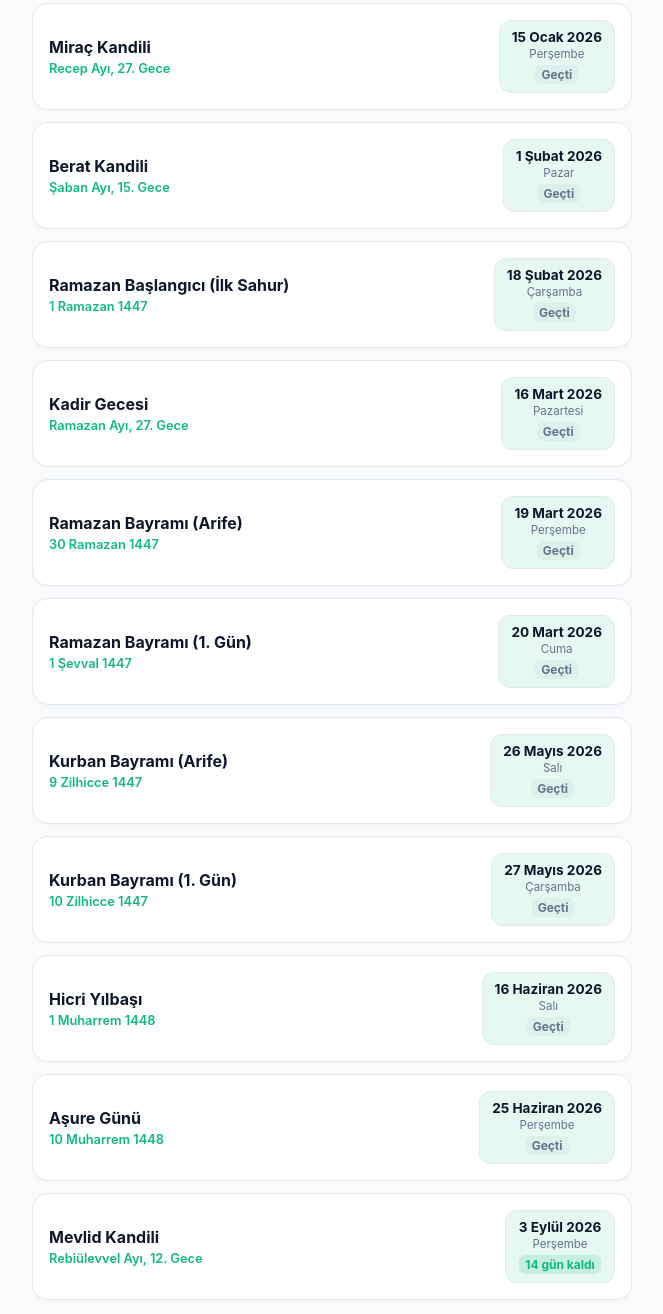
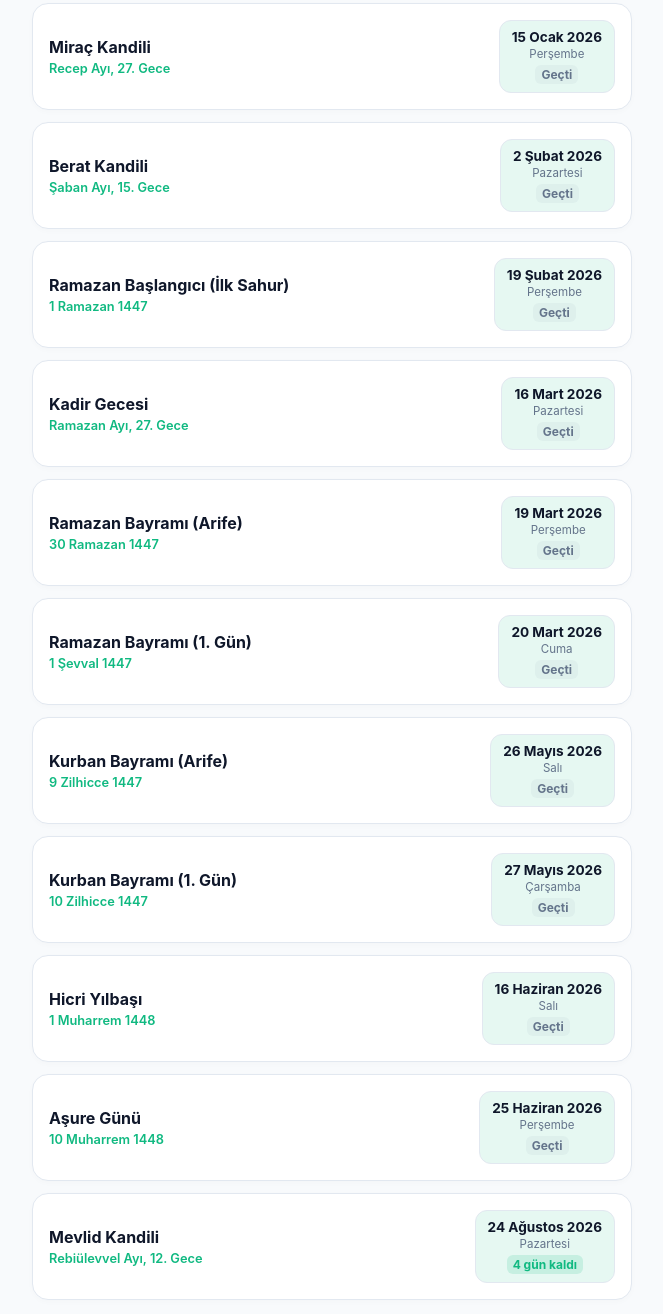
Before and after one commit to ayetinvakti/dini-gunler, a plain HTML site: page index.html in a window 1280 px wide. Shown: the part 326-1640 px from the top of the page, without its empty margins (308-971 px from the left). Drawn offline with Linux system fonts and the light colour scheme.

Commit message:
Update index.html

```diff
--- a/index.html
+++ b/index.html
@@ -192,7 +192,6 @@
             margin-top: 2px;
         }
 
-        /* Yeni Eklenen Kalan Gün Sayacı Tasarımı */
         .day-countdown {
             font-size: 0.75rem;
             font-weight: 700;
@@ -271,26 +270,26 @@
             </div>
         </div>
 
-        <div class="day-card" data-date="2026-02-01">
+        <div class="day-card" data-date="2026-02-02">
             <div class="day-info">
                 <div class="day-name" data-i18n="berat_kandili">Berat Kandili</div>
                 <div class="day-hicri" data-i18n="berat_hicri">Şaban Ayı, 15. Gece</div>
             </div>
             <div class="day-date-badge">
-                <div class="day-date" data-i18n="tarih_3">1 Şubat 2026</div>
-                <div class="day-dayname" data-i18n="pazar">Pazar</div>
+                <div class="day-date" data-i18n="tarih_3">2 Şubat 2026</div>
+                <div class="day-dayname" data-i18n="pazartesi">Pazartesi</div>
                 <div class="day-countdown">...</div>
             </div>
         </div>
 
-        <div class="day-card" data-date="2026-02-18">
+        <div class="day-card" data-date="2026-02-19">
             <div class="day-info">
                 <div class="day-name" data-i18n="ramazan_baslangic">Ramazan Başlangıcı (İlk Sahur)</div>
                 <div class="day-hicri" data-i18n="hicri_1">1 Ramazan 1447</div>
             </div>
             <div class="day-date-badge">
-                <div class="day-date" data-i18n="tarih_4">18 Şubat 2026</div>
-                <div class="day-dayname" data-i18n="carsamba">Çarşamba</div>
+                <div class="day-date" data-i18n="tarih_4">19 Şubat 2026</div>
+                <div class="day-dayname" data-i18n="persembe">Perşembe</div>
                 <div class="day-countdown">...</div>
             </div>
         </div>
@@ -379,14 +378,14 @@
             </div>
         </div>
 
-        <div class="day-card" data-date="2026-09-03">
+        <div class="day-card" data-date="2026-08-24">
             <div class="day-info">
                 <div class="day-name" data-i18n="mevlid_kandili">Mevlid Kandili</div>
                 <div class="day-hicri" data-i18n="mevlid_hicri">Rebiülevvel Ayı, 12. Gece</div>
             </div>
             <div class="day-date-badge">
-                <div class="day-date" data-i18n="tarih_12">3 Eylül 2026</div>
-                <div class="day-dayname" data-i18n="persembe">Perşembe</div>
+                <div class="day-date" data-i18n="tarih_12">24 Ağustos 2026</div>
+                <div class="day-dayname" data-i18n="pazartesi">Pazartesi</div>
                 <div class="day-countdown">...</div>
             </div>
         </div>
@@ -398,7 +397,6 @@
 </div>
 
 <script>
-    // Tam Kapsamlı Dil Sözlüğü
     const translations = {
         tr: {
             dini_gunler_title: "Dini Günler | Ayetin Vakti",
@@ -437,8 +435,8 @@
             hicri_7: "10 Muharrem 1448",
             tarih_1: "25 Aralık 2025",
             tarih_2: "15 Ocak 2026",
-            tarih_3: "1 Şubat 2026",
-            tarih_4: "18 Şubat 2026",
+            tarih_3: "2 Şubat 2026",
+            tarih_4: "19 Şubat 2026",
             tarih_5: "16 Mart 2026",
             tarih_6: "19 Mart 2026",
             tarih_7: "20 Mart 2026",
@@ -446,7 +444,7 @@
             tarih_9: "27 Mayıs 2026",
             tarih_10: "16 Haziran 2026",
             tarih_11: "25 Haziran 2026",
-            tarih_12: "3 Eylül 2026",
+            tarih_12: "24 Ağustos 2026",
             footer_text: "Huzur ve İbadet Rehberliğiniz",
             bugun: "Bugün ✨",
             gecmis: "Geçti",
@@ -489,8 +487,8 @@
             hicri_7: "10 Muharram 1448",
             tarih_1: "December 25, 2025",
             tarih_2: "January 15, 2026",
-            tarih_3: "February 1, 2026",
-            tarih_4: "February 18, 2026",
+            tarih_3: "February 2, 2026",
+            tarih_4: "February 19, 2026",
             tarih_5: "March 16, 2026",
             tarih_6: "March 19, 2026",
             tarih_7: "March 20, 2026",
@@ -498,7 +496,7 @@
             tarih_9: "May 27, 2026",
             tarih_10: "June 16, 2026",
             tarih_11: "June 25, 2026",
-            tarih_12: "September 3, 2026",
+            tarih_12: "August 24, 2026",
             footer_text: "Your Guide to Peace and Worship",
             bugun: "Today ✨",
             gecmis: "Passed",
@@ -541,8 +539,8 @@
             hicri_7: "10 محرم 1448",
             tarih_1: "25 ديسمبر 2025",
             tarih_2: "15 يناير 2026",
-            tarih_3: "1 فبراير 2026",
-            tarih_4: "18 فبراير 2026",
+            tarih_3: "2 فبراير 2026",
+            tarih_4: "19 فبراير 2026",
             tarih_5: "16 مارس 2026",
             tarih_6: "19 مارس 2026",
             tarih_7: "20 مارس 2026",
@@ -550,7 +548,7 @@
             tarih_9: "27 مايو 2026",
             tarih_10: "16 يونيو 2026",
             tarih_11: "25 يونيو 2026",
-            tarih_12: "3 سبتمبر 2026",
+            tarih_12: "24 أغسطس 2026",
             footer_text: "دليلك إلى السلام والعبادة",
             bugun: "اليوم ✨",
             gecmis: "مضى",
@@ -559,7 +557,6 @@
     };
 
     document.addEventListener('DOMContentLoaded', () => {
-        // Tema Ayarı
         const savedTheme = localStorage.getItem('theme');
         const systemPrefersDark = window.matchMedia('(prefers-color-scheme: dark)').matches;
         let isLight = (savedTheme === 'light') || (!savedTheme && !systemPrefersDark);
@@ -569,7 +566,6 @@
             document.body.classList.add('light-mode');
         }
 
-        // Dil Uygulama Mantığı
         const currentLang = localStorage.getItem('user_lang') || 'tr';
         const t = translations[currentLang] || translations['tr'];
 
@@ -592,9 +588,8 @@
             }
         }
 
-        // --- Kalan Gün Hesaplama Mantığı ---
         const today = new Date();
-        today.setHours(0, 0, 0, 0); // Saat farkını sıfırla
+        today.setHours(0, 0, 0, 0);
 
         document.querySelectorAll('.day-card').forEach(card => {
             const dateStr = card.getAttribute('data-date');
```
